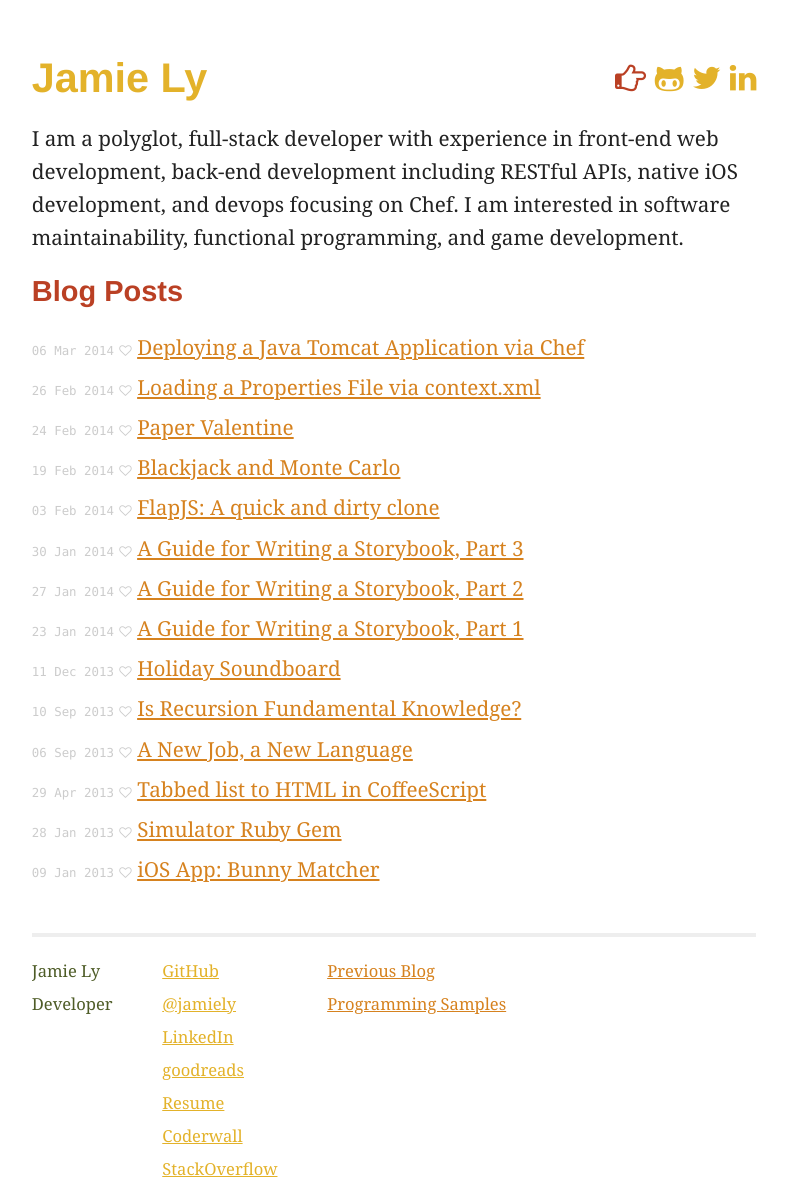
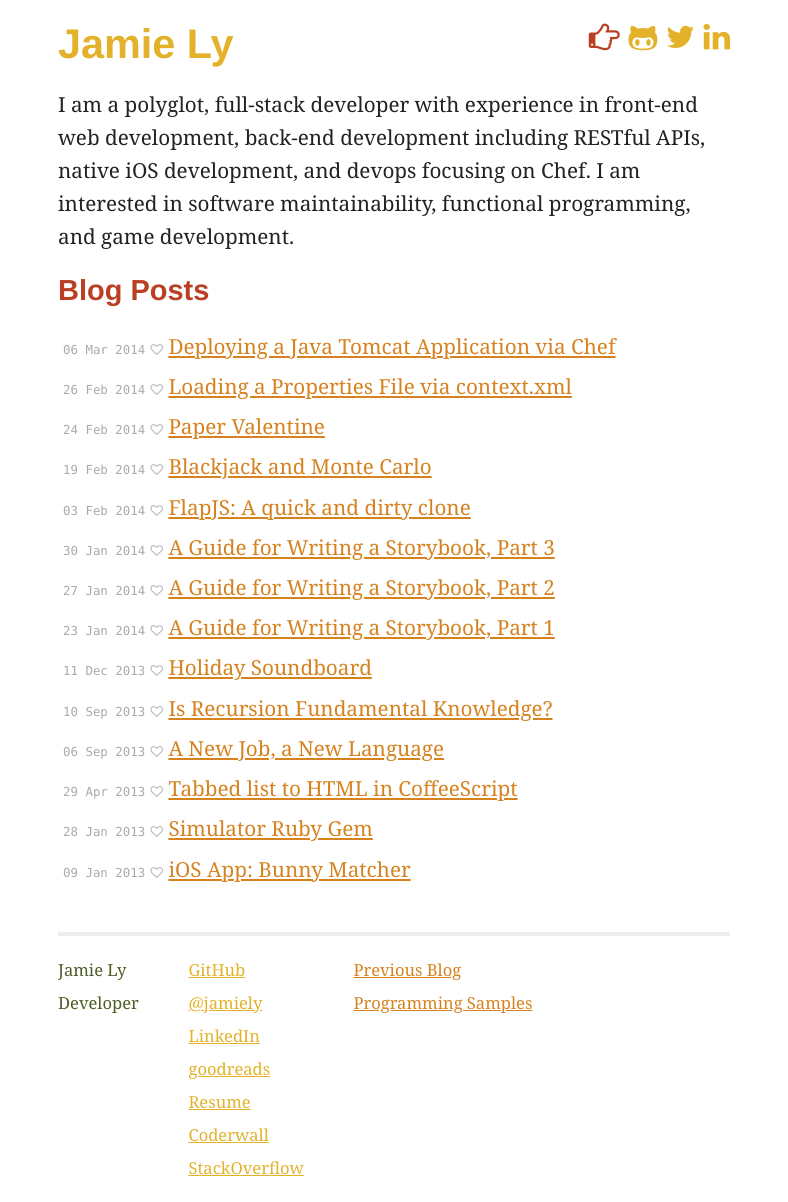
Before and after one commit to jamiely/deprecated_blog, a Jekyll site: the page built from index.html, in a window 1280 px wide. Shown: the whole page, without its empty margins (246-1034 px from the left). Built offline with Jekyll 4.4.1, drawn with Linux system fonts in a browser that asks for light colours; nearby versions of some CDN libraries; Markdown is read by kramdown in place of the engine named in the settings.

Commit message:
Added margin for mobile browsers

```diff
--- a/_layouts/default.html
+++ b/_layouts/default.html
@@ -4,7 +4,6 @@
         <meta charset="utf-8">
         <meta http-equiv="X-UA-Compatible" content="IE=edge,chrome=1">
         <title>{{ page.title }}</title>
-        <meta name="viewport" content="width=device-width">
 
         <!-- syntax highlighting CSS -->
         <link rel="stylesheet" href="/css/syntax-solarized.css">
@@ -16,7 +15,6 @@
     </head>
     <body>
 
-        <div class="container">
           <div class="site">
             <div class="header">
               <h1 class="title">
@@ -66,7 +64,6 @@
               </div>
             </div>
           </div>
-        </div> <!-- /container -->
         <script>
           (function(i,s,o,g,r,a,m){i['GoogleAnalyticsObject']=r;i[r]=i[r]||function(){
           (i[r].q=i[r].q||[]).push(arguments)},i[r].l=1*new Date();a=s.createElement(o),
--- a/css/main.css
+++ b/css/main.css
@@ -3,12 +3,6 @@
 /* Common
 /*
 /*****************************************************************************/
-
-/* Global Reset */
-* {
-  margin: 0;
-  padding: 0;
-}
 
 html, body { height: 100%; }
 
@@ -18,6 +12,8 @@ body {
   font: 13.34px Georgia, Cambria, 'Times New Roman', Times, serif;
   font-size: large;
   text-align: center;
+  margin: 0 auto;
+  max-width: 7in;
 }
 
 h1, h2, h3, h4, h5, h6 {
@@ -46,6 +42,7 @@ a:visited {
 ul.posts {
   list-style-type: none;
   margin-bottom: 2em;
+  padding-left: 5px;
 }
 
 ul.posts li {
@@ -53,13 +50,13 @@ ul.posts li {
 }
 
 ul.posts span.date {
-  color: #CCC;
+  color: #AAA;
   font-family: Monaco, "Courier New", monospace;
   font-size: 60%;
 }
 ul.posts span.separator {
   font-size: 60%;
-  color: #CCC;
+  color: #AAA;
 }
 
 /*****************************************************************************/
@@ -71,8 +68,7 @@ ul.posts span.separator {
 .site {
   font-size: 115%;
   text-align: left;
-  width: 35em;
-  margin: 3em auto 2em;
+  max-width: 7in;
   line-height: 1.6em;
 }
 
@@ -200,3 +196,18 @@ ul.posts span.separator {
 .post > blockquote {
   margin-left: 2em;
 }
+
+@media only screen
+  and (min-device-width : 320px)
+  and (max-device-width : 568px)
+  and (orientation : portrait) {
+  body {
+    max-width: 9in;
+  }
+  .site {
+    max-width: 9in;
+  }
+  ul.posts {
+    padding-left: 0px;
+  }
+}
```
